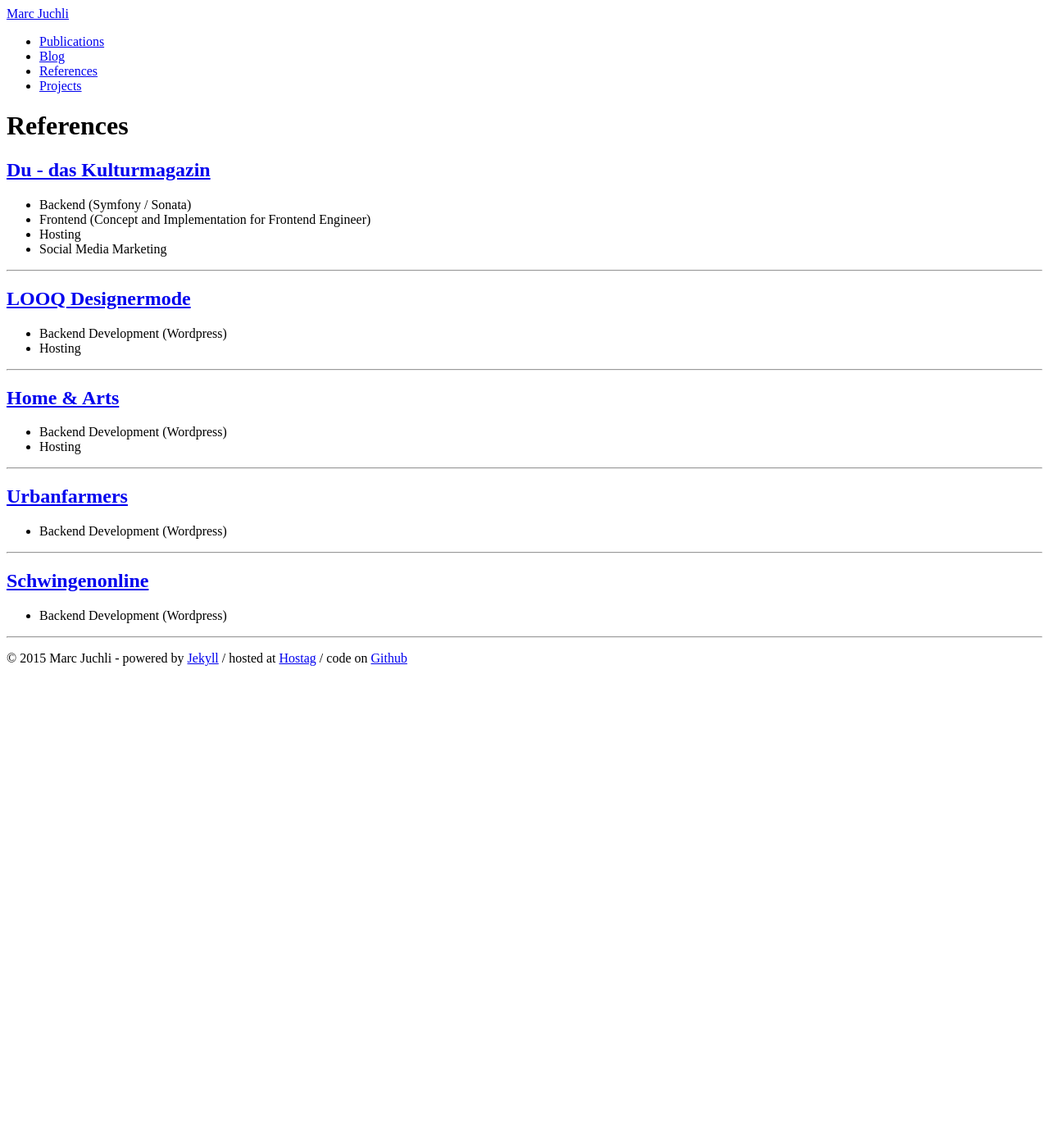
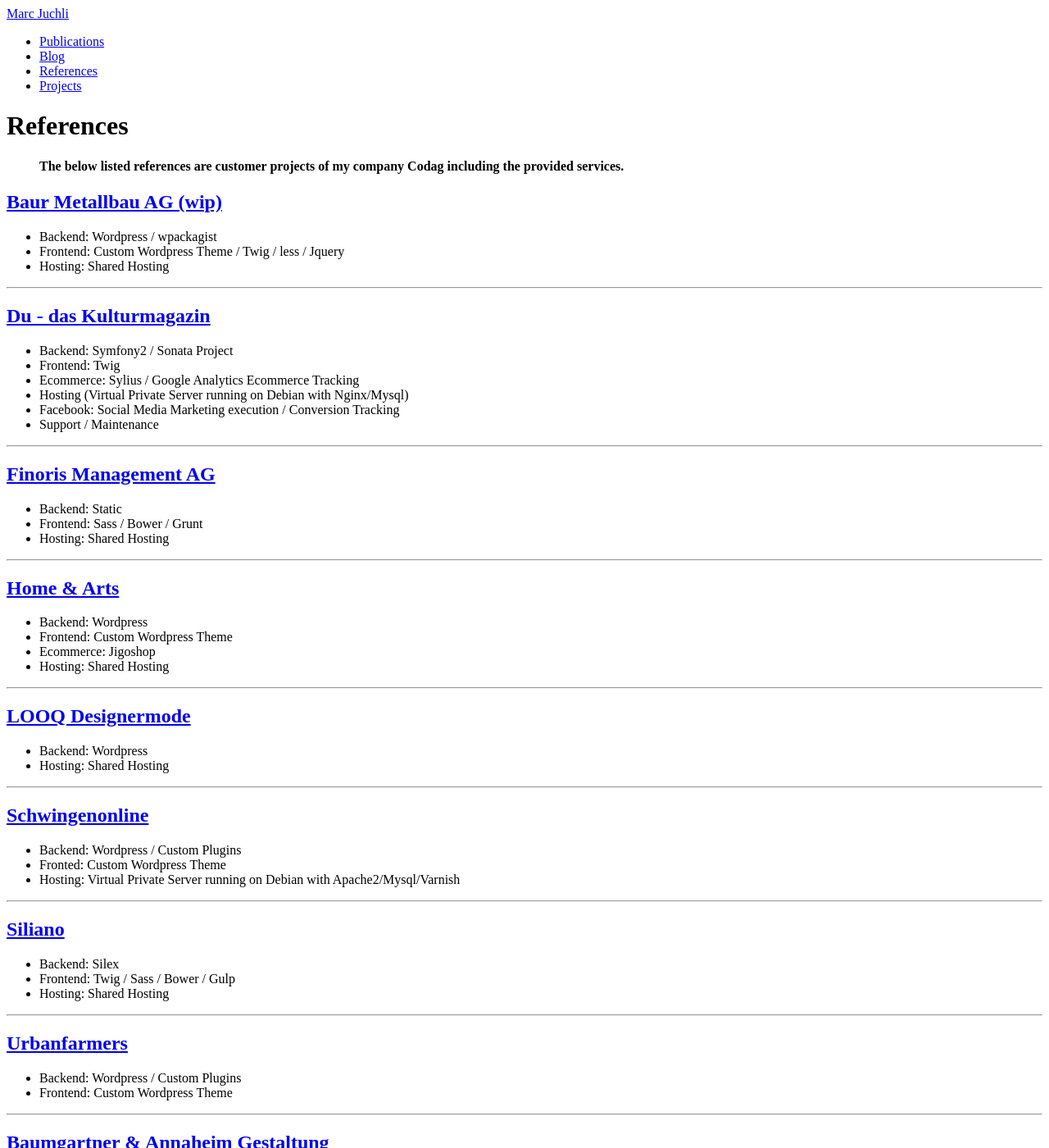
Before and after one commit to backender/marcjuch.li, a Jekyll site: the page built from references/index.md, in a window 1280 px wide and 1400 px high. Shown: the whole window at 82% size. Built offline with Jekyll 4.4.1, drawn with Linux system fonts in a browser that asks for light colours; nearby versions of some CDN libraries; library files that are not in the unit come from our copies; some of the changed text lies outside the part shown.

Commit message:
update references

```diff
--- a/references/index.md
+++ b/references/index.md
@@ -6,35 +6,79 @@
 ---
 {% include JB/setup %}
 
+<blockquote>
+<h4>The below listed references are customer projects of my company Codag including the provided services.</h4>
+</blockquote>
+
+
+## <a target="_blank" href="http://bma.codag.ch">Baur Metallbau AG (wip)</a>
+
+ - Backend: Wordpress / wpackagist
+ - Frontend: Custom Wordpress Theme / Twig / less / Jquery
+ - Hosting: Shared Hosting
+
+* * *
+
 ## <a target="_blank" href="http://www.du-magazin.com">Du - das Kulturmagazin</a>
 
- - Backend (Symfony / Sonata)
- - Frontend (Concept and Implementation for Frontend Engineer)
- - Hosting
- - Social Media Marketing
+ - Backend: Symfony2 / Sonata Project
+ - Frontend: Twig
+ - Ecommerce: Sylius / Google Analytics Ecommerce Tracking
+ - Hosting (Virtual Private Server running on Debian with Nginx/Mysql)
+ - Facebook: Social Media Marketing execution / Conversion Tracking
+ - Support / Maintenance
+
+* * *
+
+## <a target="_blank" href="http://finoris.com">Finoris Management AG</a>
+
+ - Backend: Static
+ - Frontend: Sass / Bower / Grunt
+ - Hosting: Shared Hosting
+
+* * *
+
+## <a target="_blank" href="http://homeandarts.ch">Home &#38; Arts</a>
+
+ - Backend: Wordpress
+ - Frontend: Custom Wordpress Theme
+ - Ecommerce: Jigoshop
+ - Hosting: Shared Hosting
 
 * * *
 
 ## <a target="_blank" href="http://looq.ch">LOOQ Designermode</a>
 
- - Backend Development (Wordpress)
- - Hosting
+ - Backend: Wordpress
+ - Hosting: Shared Hosting
 
 * * *
 
-## <a target="_blank" href="http://homeandarts.ch">Home &#38; Arts</a>
+## <a target="_blank" href="http://schwingenonline.ch">Schwingenonline</a>
 
- - Backend Development (Wordpress)
- - Hosting
+ - Backend: Wordpress / Custom Plugins
+ - Fronted: Custom Wordpress Theme
+ - Hosting: Virtual Private Server running on Debian with Apache2/Mysql/Varnish
+
+* * *
+
+## <a target="_blank" href="http://siliano.ch">Siliano</a>
+
+ - Backend: Silex
+ - Frontend: Twig / Sass / Bower / Gulp
+ - Hosting: Shared Hosting
 
 * * *
 
 ## <a target="_blank" href="http://urbanfarmers.com">Urbanfarmers</a>
 
- - Backend Development (Wordpress)
+ - Backend: Wordpress / Custom Plugins
+ - Frontend: Custom Wordpress Theme
 
 * * *
 
-## <a target="_blank" href="http://schwingenonline.ch">Schwingenonline</a>
+## <a target="_blank" href="http://ba-gestaltung.ch">Baumgartner & Annaheim Gestaltung</a>
 
- - Backend Development (Wordpress)
+ - Backend: Wordpress
+ - Frontend: Custom Wordpress Theme / Jquery
+ - Hosting: Shared Hosting
```
